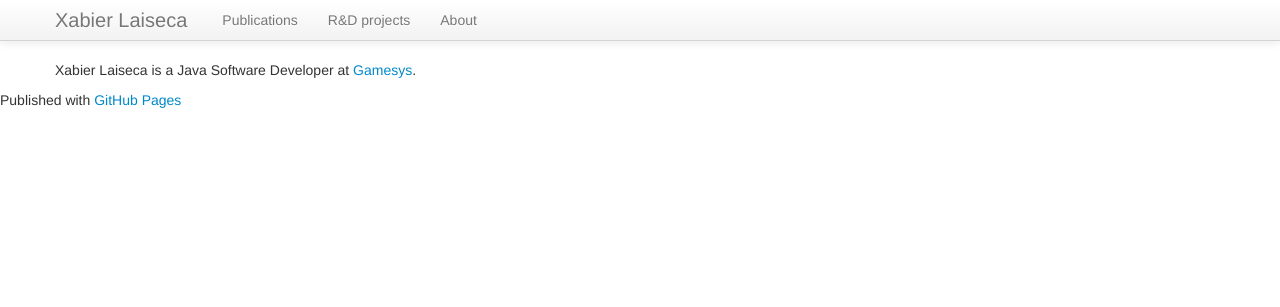
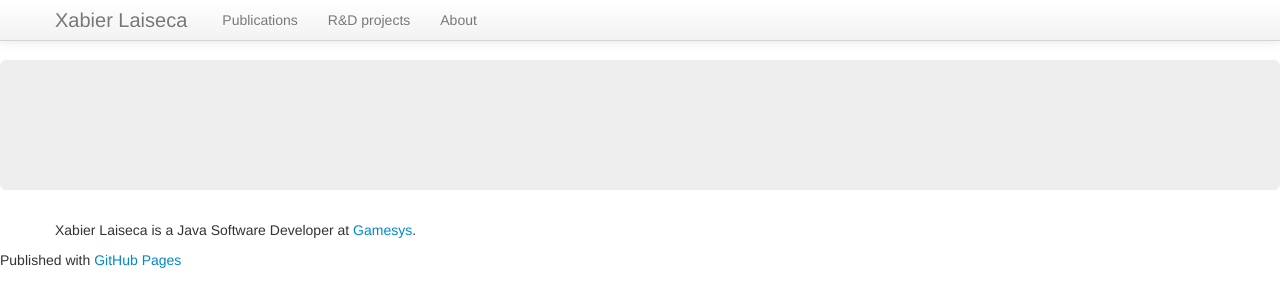
Before and after one commit to xabierlaiseca/xabierlaiseca.github.io, a Jekyll site: the page built from index.html, in a window 1280 px wide. Shown: the top 307 px of the page. Built offline with Jekyll 4.4.1, drawn with Linux system fonts in a browser that asks for light colours.

Commit message:
base header created

```diff
--- /dev/null
+++ b/_includes/header.html
@@ -0,0 +1,4 @@
+<header class="hero-unit">
+	<h1>{{ page.header.title }}</h1>
+	<p>{{ page.header.explanation }}</p>
+</header>
--- a/_layouts/default.html
+++ b/_layouts/default.html
@@ -31,6 +31,8 @@
 			</div>
 		</nav>
 
+		{% include header.html %}
+
 		<!-- MAIN CONTENT -->
 		<div class="container" >
 			{{ content }}
--- a/index.html
+++ b/index.html
@@ -1,12 +1,14 @@
 ---
 layout: default
 title: Xabier Laiseca
+header.title: Biography
+header.title: That's what I've done!
 ---
 
 <div id="main_content_wrap" class="outer">
 	<section id="main_content" class="inner">
 		<p>
-			Xabier Laiseca is a Java Software Developer at <a href="www.gamesyscorporate.com">Gamesys</a>.
+			Xabier Laiseca is a Java Software Developer at <a href="http://www.gamesyscorporate.com">Gamesys</a>.
 		</p>
 	</section>
 </div>
```
